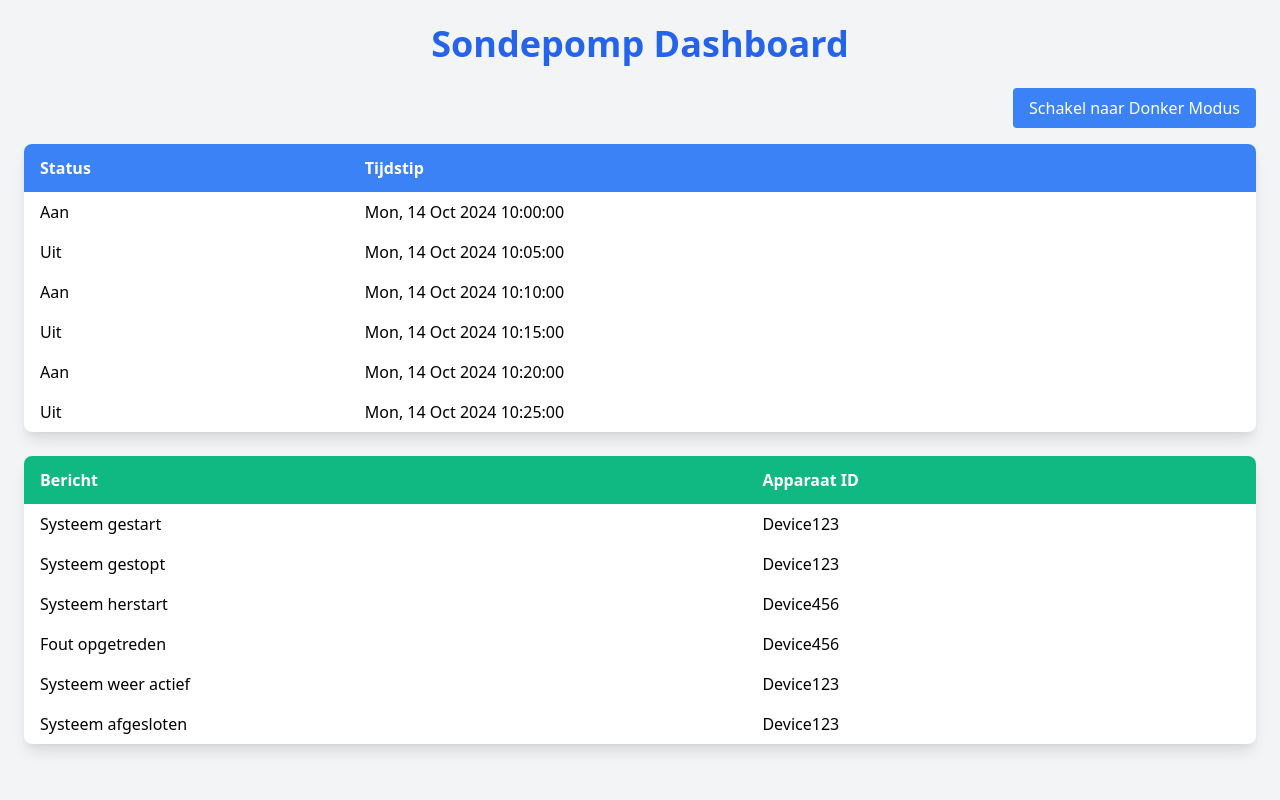
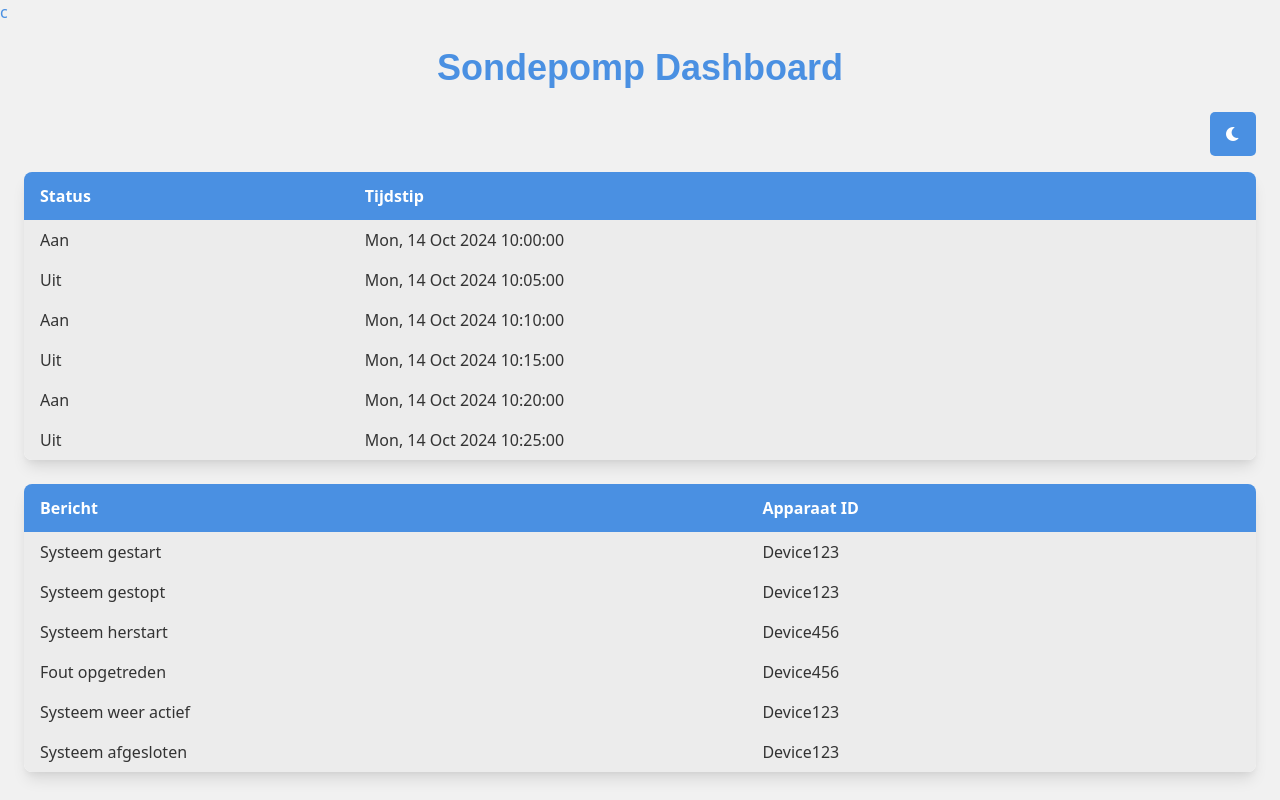
Before and after one commit to Merlijnos/ASVZ-DJANGO, a Django app: page / in a window 1280 px wide. Run offline with Django 4.2, Linux system fonts and the light colour scheme.

Commit message:
Updated Frontend layout, added dark/light mode

```diff
--- a/asvz_project/ASVZ_APP/templates/dashboard.html
+++ b/asvz_project/ASVZ_APP/templates/dashboard.html
@@ -1,21 +1,71 @@
 <!DOCTYPE html>
-<html lang="nl">
+c<html lang="nl">
 <head>
     <meta charset="UTF-8">
     <title>Sondepomp Dashboard</title>
     <link href="https://cdn.jsdelivr.net/npm/tailwindcss@2.2.19/dist/tailwind.min.css" rel="stylesheet">
+    <link rel="stylesheet" href="https://cdnjs.cloudflare.com/ajax/libs/font-awesome/6.0.0-beta3/css/all.min.css">
+    <style>
+        body.light-mode {
+            background-color: #f1f1f1;
+            color: #4a90e2;
+        }
+        body.dark-mode {
+            background-color: #1a202c;
+            color: #4a90e2;
+        }
+        .table-header {
+            background-color: #4a90e2;
+        }
+        .table-header-dark {
+            background-color: #2c5282;
+        }
+        .table-light {
+            background-color: #ececec;
+            color: #333;
+        }
+        .table-dark {
+            background-color: #2d3748;
+            color: #edf2f4;
+        }
+
+        .hover-light:hover {
+            background-color: #e2e8f0;
+        }
+        .hover-dark:hover {
+            background-color: #4a5568;
+        }
+        .button {
+            background-color: #4a90e2;
+            color: white;
+            border: none;
+            border-radius: 5px;
+            padding: 10px 15px;
+            cursor: pointer;
+            transition: background-color 0.3s;
+        }
+        .button:hover {
+            background-color: #357ABD;
+        }
+        h1 {
+            font-family: 'Arial', sans-serif;
+            font-weight: 600;
+        }
+    </style>
 </head>
-<body class="bg-gray-100 light-mode" id="body">
+<body class="light-mode" id="body">
     <div class="container mx-auto p-6">
-        <h1 class="text-4xl font-bold mb-6 text-center text-blue-600">Sondepomp Dashboard</h1>
+        <h1 class="text-4xl mb-6 text-center">Sondepomp Dashboard</h1>
 
         <div class="mb-4 text-right">
-            <button id="toggleMode" class="bg-blue-500 text-white px-4 py-2 rounded">Schakel naar Donker Modus</button>
+            <button id="toggleMode" class="button">
+                <i class="fas fa-moon" id="icon"></i>
+            </button>
         </div>
 
-        <div class="bg-white shadow-lg rounded-lg overflow-hidden mb-6 transition-transform transform hover:scale-105 dark:bg-gray-700">
-            <table class="min-w-full">
-                <thead class="bg-blue-500 text-white dark:bg-blue-600">
+        <div class="bg-white shadow-lg rounded-lg overflow-hidden mb-6 transition-transform transform hover:scale-105">
+            <table class="min-w-full table-light">
+                <thead class="table-header text-white">
                     <tr>
                         <th class="py-3 px-4 text-left">Status</th>
                         <th class="py-3 px-4 text-left">Tijdstip</th>
@@ -23,7 +73,7 @@
                 </thead>
                 <tbody>
                     {% for status in statuses %}
-                    <tr class="hover:bg-blue-100 dark:hover:bg-blue-600 transition duration-200">
+                    <tr class="hover-light">
                         <td class="py-2 px-4">{{ status.status|yesno:"Aan,Uit" }}</td>
                         <td class="py-2 px-4">{{ status.timestamp|date:"D, d M Y H:i:s" }}</td>
                     </tr>
@@ -32,9 +82,9 @@
             </table>
         </div>
 
-        <div class="bg-white shadow-lg rounded-lg overflow-hidden transition-transform transform hover:scale-105 dark:bg-gray-700">
-            <table class="min-w-full">
-                <thead class="bg-green-500 text-white dark:bg-green-600">
+        <div class="bg-white shadow-lg rounded-lg overflow-hidden transition-transform transform hover:scale-105">
+            <table class="min-w-full table-light">
+                <thead class="table-header text-white">
                     <tr>
                         <th class="py-3 px-4 text-left">Bericht</th>
                         <th class="py-3 px-4 text-left">Apparaat ID</th>
@@ -42,7 +92,7 @@
                 </thead>
                 <tbody>
                     {% for status in statuses %}
-                    <tr class="hover:bg-green-100 dark:hover:bg-green-600 transition duration-200">
+                    <tr class="hover-light">
                         <td class="py-2 px-4">{{ status.message }}</td>
                         <td class="py-2 px-4">{{ status.device_id }}</td>
                     </tr>
@@ -55,16 +105,35 @@
     <script>
         const toggleButton = document.getElementById('toggleMode');
         const body = document.getElementById('body');
+        const icon = document.getElementById('icon');
 
         toggleButton.addEventListener('click', () => {
             if (body.classList.contains('light-mode')) {
                 body.classList.remove('light-mode');
                 body.classList.add('dark-mode');
-                toggleButton.textContent = 'Schakel naar Licht Modus';
+                icon.classList.remove('fa-moon');
+                icon.classList.add('fa-sun');
+                document.querySelectorAll('.table-light').forEach(table => {
+                    table.classList.remove('table-light');
+                    table.classList.add('table-dark');
+                });
+                document.querySelectorAll('.hover-light').forEach(row => {
+                    row.classList.remove('hover-light');
+                    row.classList.add('hover-dark');
+                });
             } else {
                 body.classList.remove('dark-mode');
                 body.classList.add('light-mode');
-                toggleButton.textContent = 'Schakel naar Donker Modus';
+                icon.classList.remove('fa-sun');
+                icon.classList.add('fa-moon');
+                document.querySelectorAll('.table-dark').forEach(table => {
+                    table.classList.remove('table-dark');
+                    table.classList.add('table-light');
+                });
+                document.querySelectorAll('.hover-dark').forEach(row => {
+                    row.classList.remove('hover-dark');
+                    row.classList.add('hover-light');
+                });
             }
         });
     </script>
```
